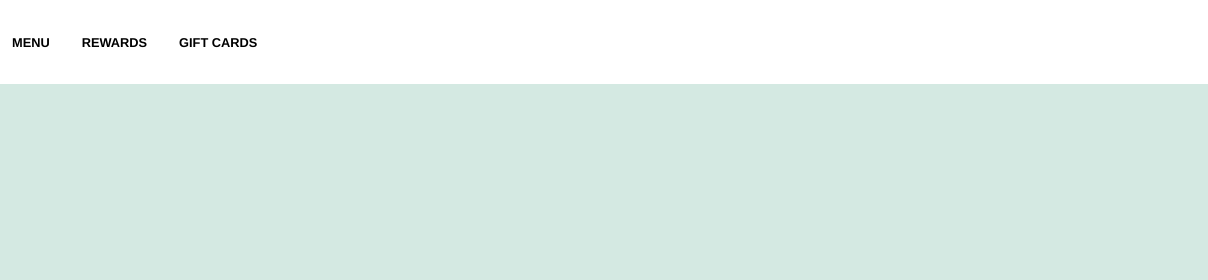
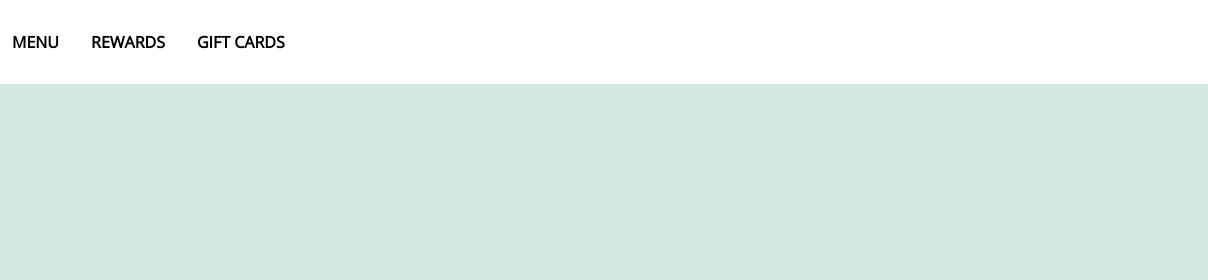
Before and after one commit to Eric-Soto-926/StarbucksProject, a plain HTML site: page index.html in a window 1280 px wide. Shown: the top 280 px of the page, 72-1280 px from the left. Drawn offline with nearby package versions, Linux system fonts and the light colour scheme.

Commit message:
Added Open Sans font to html and css file to become the main font of the project

```diff
--- a/index.html
+++ b/index.html
@@ -5,6 +5,8 @@
     <meta name="viewport" content="width=device-width, initial-scale=1.0">
     <title>Document</title>
     <link rel="stylesheet" href="style.css">
+    <link rel="preconnect" href="https://fonts.gstatic.com">
+    <link href="https://fonts.googleapis.com/css2?family=Open+Sans&display=swap" rel="stylesheet">
     <script src="script.js"></script>
 </head>
 <body>
--- a/style.css
+++ b/style.css
@@ -21,7 +21,7 @@ body{
     height: 100vh;
     display: grid;
     grid-template: auto 1fr auto / 1fr;
-    font-family: "SoDoSans", "Helvetica Neue", Helvetica, Arial, sans-serif;
+    font-family: 'Open Sans', sans-serif;
 }
 
 
@@ -55,7 +55,6 @@ body{
     margin-left: 1rem;
     margin-right: 1rem;
     font-weight: 600;
-    font-size: .8rem;
 }
 .sb-header__top-nav-bar__list-item:hover{
     color: var(--starbucksMidGreen);
```
